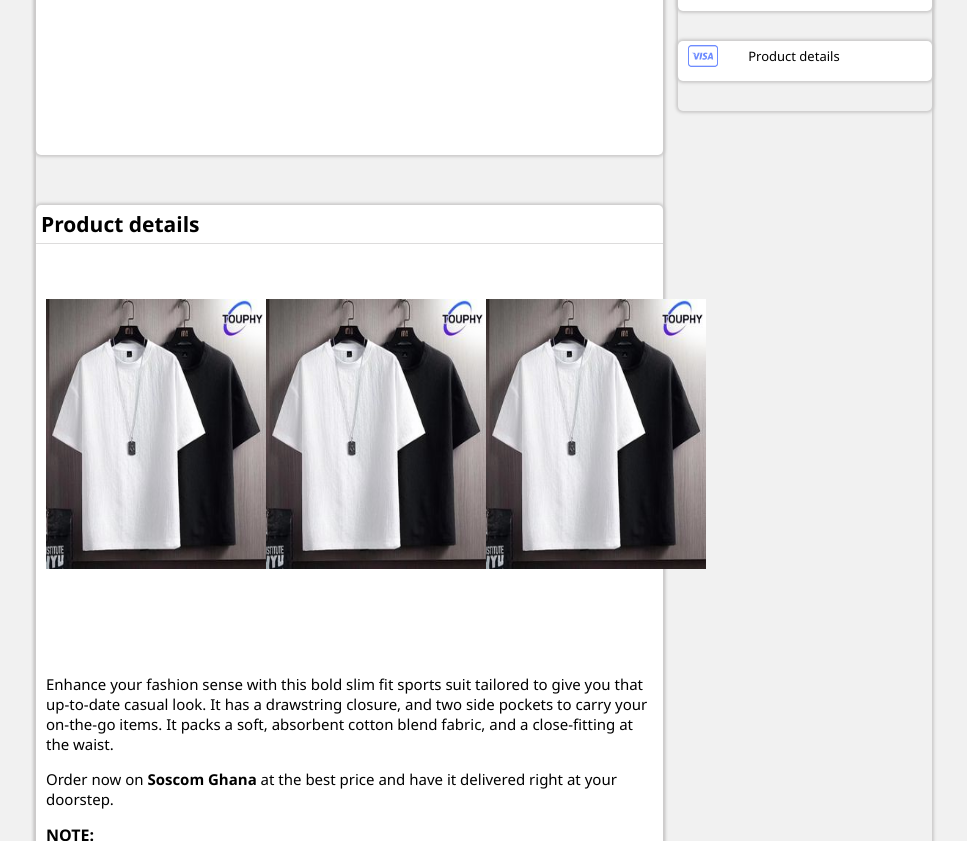
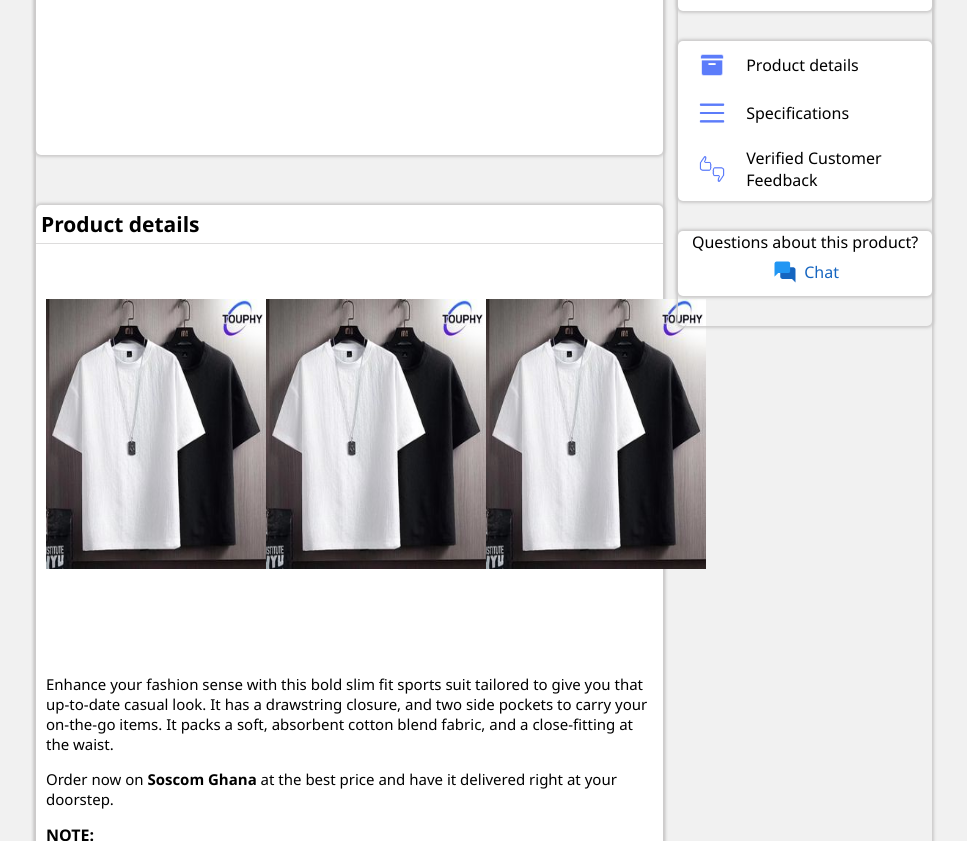
Before and after one commit to MarkSoyiri/Ecommerce-Project-J-, a plain HTML site: page html/productspage.html in a window 1280 px wide. Shown: the part 860-1701 px from the top of the page, without its empty margins (156-1123 px from the left). Drawn offline with Linux system fonts and the light colour scheme.

Commit message:
Product Page Final 90% done

```diff
--- a/css/productspage.css
+++ b/css/productspage.css
@@ -243,20 +243,29 @@ a .product-info-row:hover{
     height: auto;
 
 }
-#indi{
+.indi{
     /* border: 1px solid red; */
     width: auto;
-
+    padding: 10px;
     display: flex;
     align-items: center;
 }
-#indi img{
+.indi:hover{
+    background-color: rgb(237, 234, 234);
+    p{
+        font-weight: 600;
+    }
+}
+.indi img{
     margin-left: 10px;
-    margin-right: 30px;
-    width: 30px;
-    height: 30px;
+    margin-right: 20px;
+    width: 28px;
+    height: 28px;
     align-self: center;
     /* border: 1px solid red; */
+}
+.indi p{
+    font-size: 30px;
 }
 .info-column #details{
     position: absolute;
--- a/html/productspage.html
+++ b/html/productspage.html
@@ -364,12 +364,29 @@
                     </div>
                 </div>
 
-                <div class="box-container" id="pp-DandV">
+                <div class="box-container" id="pp-DandV" style="padding-bottom: 0;height: auto;">
 
-                    <div class="info-column" >
-                        <div id="indi">
-                            <img src="/images/visablue.png" alt="">
-                            <p>Product details</p>
+                    <div class="info-column" style="width: 100%; margin-bottom: 0;border-radius: 5px;">
+                        <div class="indi" style="border-top-left-radius: 5px;border-top-right-radius: 5px;">
+                            <img src="/images/products.png" alt="">
+                            <p style="font-size: 16px;">Product details</p>
+                        </div>
+                        <div class="indi">
+                            <img src="/images/specs.png" alt="">
+                            <p style="font-size: 16px;">Specifications</p>
+                        </div>
+                        <div  class="indi" style="border-bottom-left-radius: 5px;border-bottom-right-radius: 5px;">
+                            <img src="/images/feedback.png" alt="">
+                            <p style="font-size: 16px;">Verified Customer Feedback</p>
+                        </div>
+                    </div>
+                </div>
+                <div class="box-container" id="pp-DandV" style="padding-bottom: 0;height: auto;">
+                    <div class="info-column" style="width: 100%; margin-bottom: 0;border-radius: 5px; align-items: center;">
+                        <p style="font-size: 16px;">Questions about this product?</p>
+                        <div class="indi" style="width: fit-content; justify-content: center;border-radius: 5PX;padding: 5px;margin-bottom: 5px;" >
+                            <img src="/images/chat.png" alt="" width="15px" style="margin-right: 5px;margin-left: 0px;">
+                            <p style="font-size: 16px; color: rgb(21, 101, 192);">Chat</p>
                         </div>
                     </div>
                 </div>
--- a/js/index.js
+++ b/js/index.js
@@ -33,7 +33,7 @@ function nextSlide(){
         // ACCOUNT-DROPDOWN MENU
 
 let accountMenu = document.getElementById("account-menu");
-let accountB = document.getElementById("account_button");
+let accountB = document.getElementById("account-button");
 
 console.log(accountMenu);
 console.log(accountB);
```
Also changed, not shown: html/index.html (+1 -1 lines), images/chat.png (added), images/feedback.png (added), images/products.png (added), images/specs.png (added).
